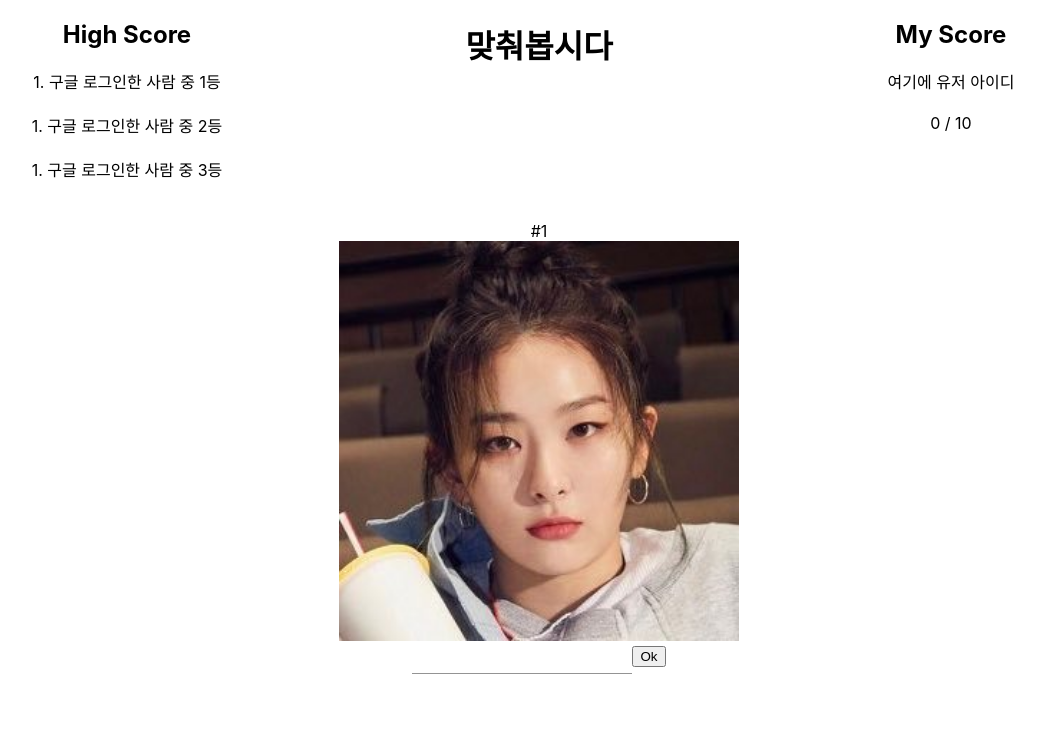
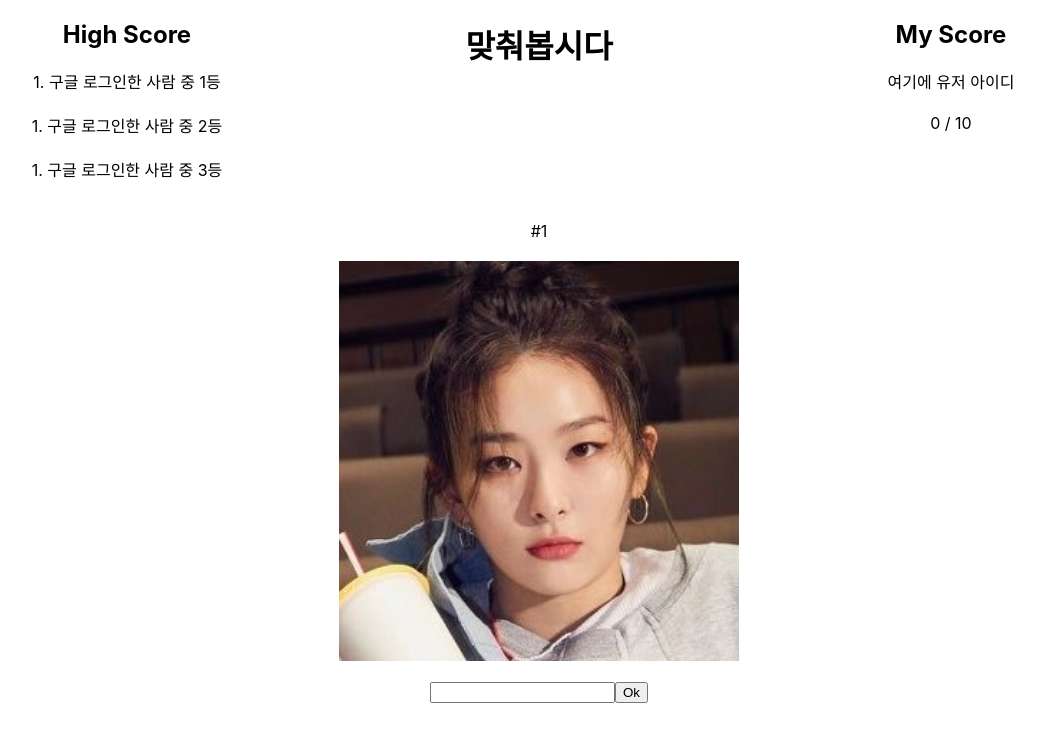
Before and after one commit to gunny915/project_team, a React (Create React App) app: page / in a window 1280 px wide. Both pictures are taken after a click on the button "Start". Shown: the top 742 px of the page, without its empty margins (101-1145 px from the left). Built offline with nearby package versions, Linux system fonts and the light colour scheme.

Commit message:
- Readme 순서 변경 - Textfield 대신 input 사용, function 대신 const 사용 - 문제부분 css 수정 - CurrentScore.js 에서 현재 맞춘 문제 수 확인

```diff
--- a/src/App.js
+++ b/src/App.js
@@ -2,7 +2,6 @@ import logo from './logo.svg';
 import './App.css';
 import React, { useState, useEffect } from 'react';
 //import firebase from "firebase/app"
-import {TextField} from '@material-ui/core';
 
 import CurrentScore from "./components/CurrentScore";
 import Scoreboard from "./components/Scoreboard";
@@ -26,7 +25,6 @@ function App() {
     const [probNum, setProbNum] = useState(0);
     const [shuffled, setShuffled] = useState([]);
     const [currScore, setCurr] = useState(0);
-    const [input, setInput] = useState('');
 
 
     // Setup start game
@@ -55,7 +53,7 @@ function App() {
 
 
     // Start game
-    function startGame() {
+    const startGame = () => {
         // Game already running
         if (gameStart) {
             alert('게임이 진행중입니다');
@@ -67,21 +65,24 @@ function App() {
     };
 
     // Next question
-    function nextQ() {
+    const nextQ = (e) => {
+        e.preventDefault();
+        const userInput = document.getElementById('input').value;
         const answer = answers[shuffled[probNum - 1] - 1];
 
-        if (input === answer) {
+        if (userInput === answer) {
             setCurr(currScore + 1);
         }
         setProbNum(probNum + 1);
+        document.getElementById('input').value = '';
     };
     // End game
-    function endGame() {
+    const endGame = () => {
 
     };
 
     // Shuffle array of questions
-    function shuffle(arr) {
+    const shuffle = (arr) => {
         let currentIndex = arr.length;
         let temp;
         let randomIndex;
@@ -103,7 +104,7 @@ function App() {
                 </div>
                 <h1>맞춰봅시다</h1>
                 <div>
-                    <CurrentScore/>
+                    <CurrentScore score={currScore}/>
                 </div>
             </header>
             <br/>
@@ -111,13 +112,15 @@ function App() {
                 <div id="centered">
                     {gameStart === true ?
                         <>
-                            <div className="problem" id="centered">
+                            <div className="problem">
                                 <label className="probNum">#{probNum}</label>
                                 <br/>
                                 <img className="img" src={process.env.PUBLIC_URL+`/img/${shuffled[probNum - 1]}.jpg`} height="400" />
                                 <br/>
-                                <TextField size="small" className="input" onChange={e=> setInput(e.target.value)}/>
-                                <button className="ans_button" type="button" onClick={nextQ}>Ok</button>
+                                <form className="answer-form" autoComplete="off" onSubmit={nextQ}>
+                                    <input type="text" id="input"></input>
+                                    <button className="ans_button" type="button" onClick={nextQ}>Ok</button>
+                                </form>
                             </div>
                         </>
                         :
--- a/src/components/CurrentScore.js
+++ b/src/components/CurrentScore.js
@@ -1,15 +1,14 @@
 
 import React, {useState} from 'react';
 
-const CurrentScore = () => {
-    const [myScore, setMyScore] = useState(0);
+const CurrentScore = ({score}) => {
 
     return (
         <div className="current-score">
             <h2>My Score</h2>
             <span>여기에 유저 아이디</span>
             <br/>
-            <span>{myScore} / 10</span>
+            <span> {score} / 10</span>
         </div>
     );
 }
--- a/src/index.css
+++ b/src/index.css
@@ -35,3 +35,11 @@ header {
   justify-content: space-evenly;
   align-items: center;
 }
+.problem {
+  display: flex;
+  flex-direction: column;
+  width: 50%;
+  margin: 0 auto;
+  justify-content: space-around;
+  align-items: center;
+}
```
Also changed, not shown: 1 other file (tests, documents, lock files or other folders).
